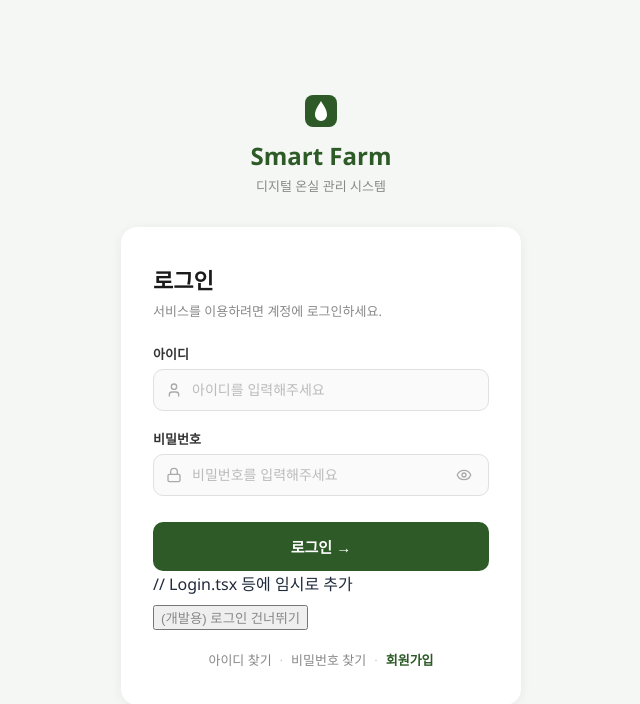
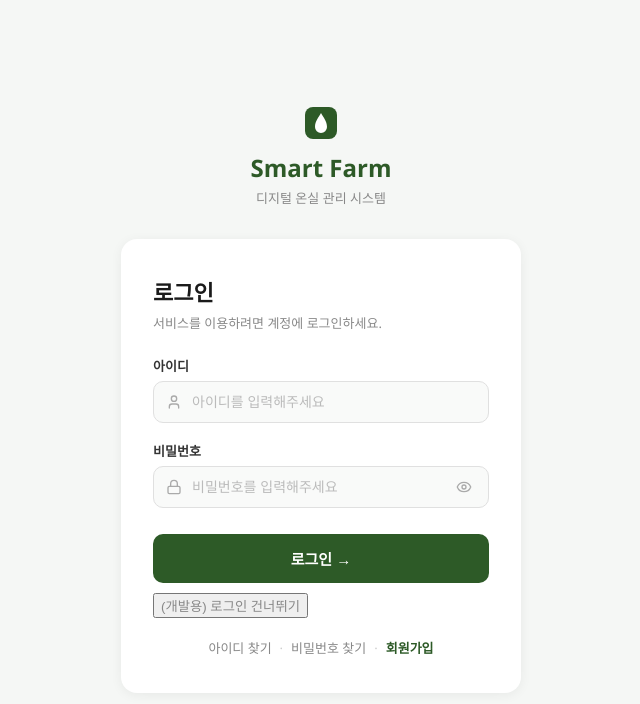
Before and after one commit to jim361/Farm-Flow, a React (Vite) app in the folder frontend/: page /login in a window 1280 px wide. Shown: the top 704 px of the page, without its empty margins (319-959 px from the left). Built offline with nearby package versions, Linux system fonts and the light colour scheme; no server answers.

Commit message:
장치 상태 전환
.

```diff
--- a/frontend/src/page/DeviceRegistrationPage.tsx
+++ b/frontend/src/page/DeviceRegistrationPage.tsx
@@ -142,17 +142,18 @@ export function DeviceRegistrationPage({ onRegisterDevice }: DeviceRegistrationP
       alert("상태를 변경할 장치를 먼저 선택하세요.");
       return;
     }
+    // 프론트 상태 먼저 반영
+    setDevices((prev) =>
+      prev.map((d) => (d.uid === selectedDeviceUid ? { ...d, status: newStatus } : d))
+    );
+    // 백엔드 동기화 (API 없으면 무시)
     try {
       await axios.patch(
         `http://localhost:8080/api/v1/devices/${selectedDeviceUid}/status`,
         { status: newStatus }
       );
-      setDevices((prev) =>
-        prev.map((d) => (d.uid === selectedDeviceUid ? { ...d, status: newStatus } : d))
-      );
     } catch (err) {
-      console.error("상태 변경 실패:", err);
-      alert("상태 변경에 실패했습니다.");
+      console.error("백엔드 상태 동기화 실패 (API 미구현):", err);
     }
   };
 
--- a/frontend/src/page/Login.tsx
+++ b/frontend/src/page/Login.tsx
@@ -103,7 +103,7 @@ export default function Login() {
           </button>
         </form>
 
-        // Login.tsx 등에 임시로 추가
+        {/* Login.tsx 등에 임시로 추가*/}
 <button onClick={() => navigate("/dashboard")} style={{marginTop: '10px', color: '#888'}}>
   (개발용) 로그인 건너뛰기
 </button>
```
